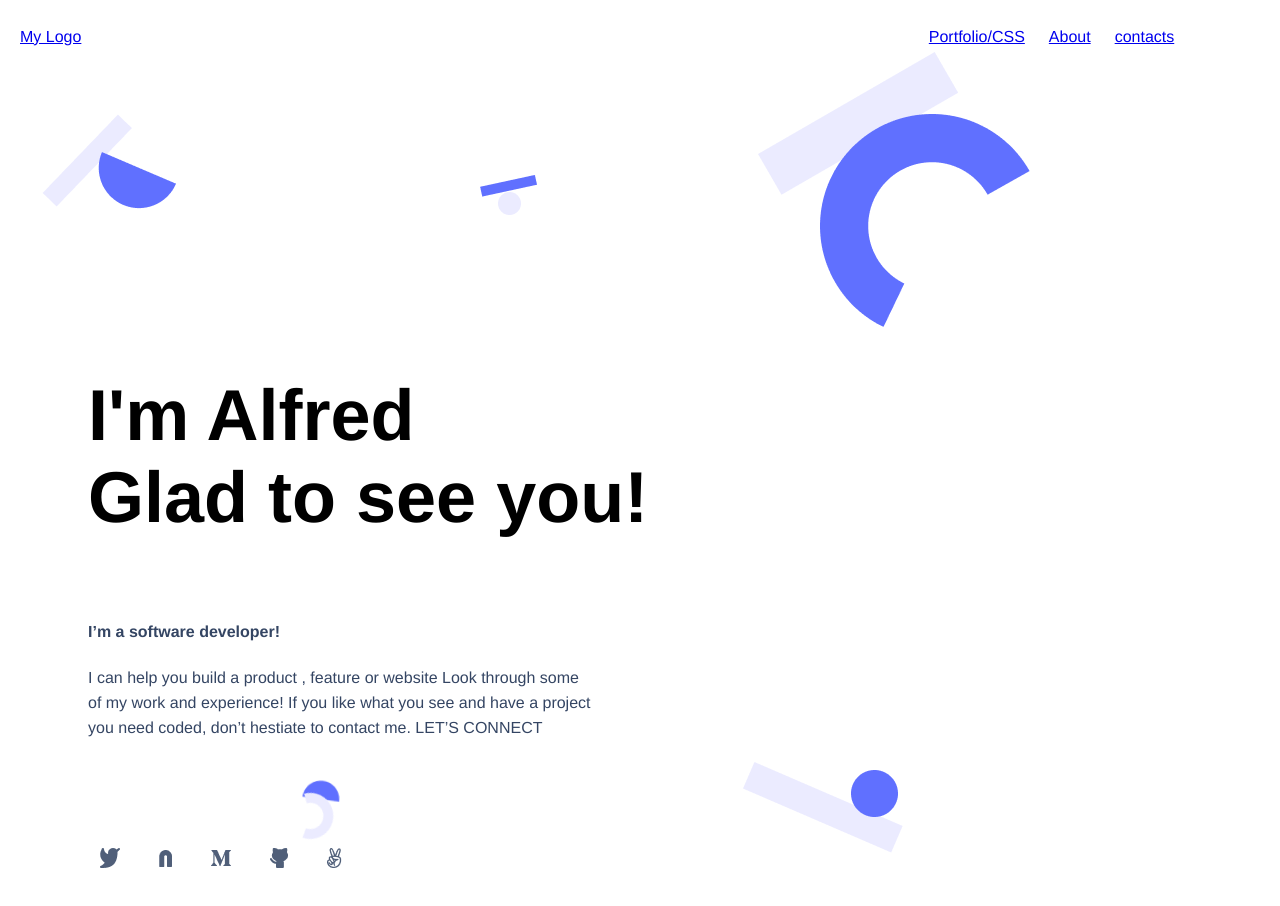
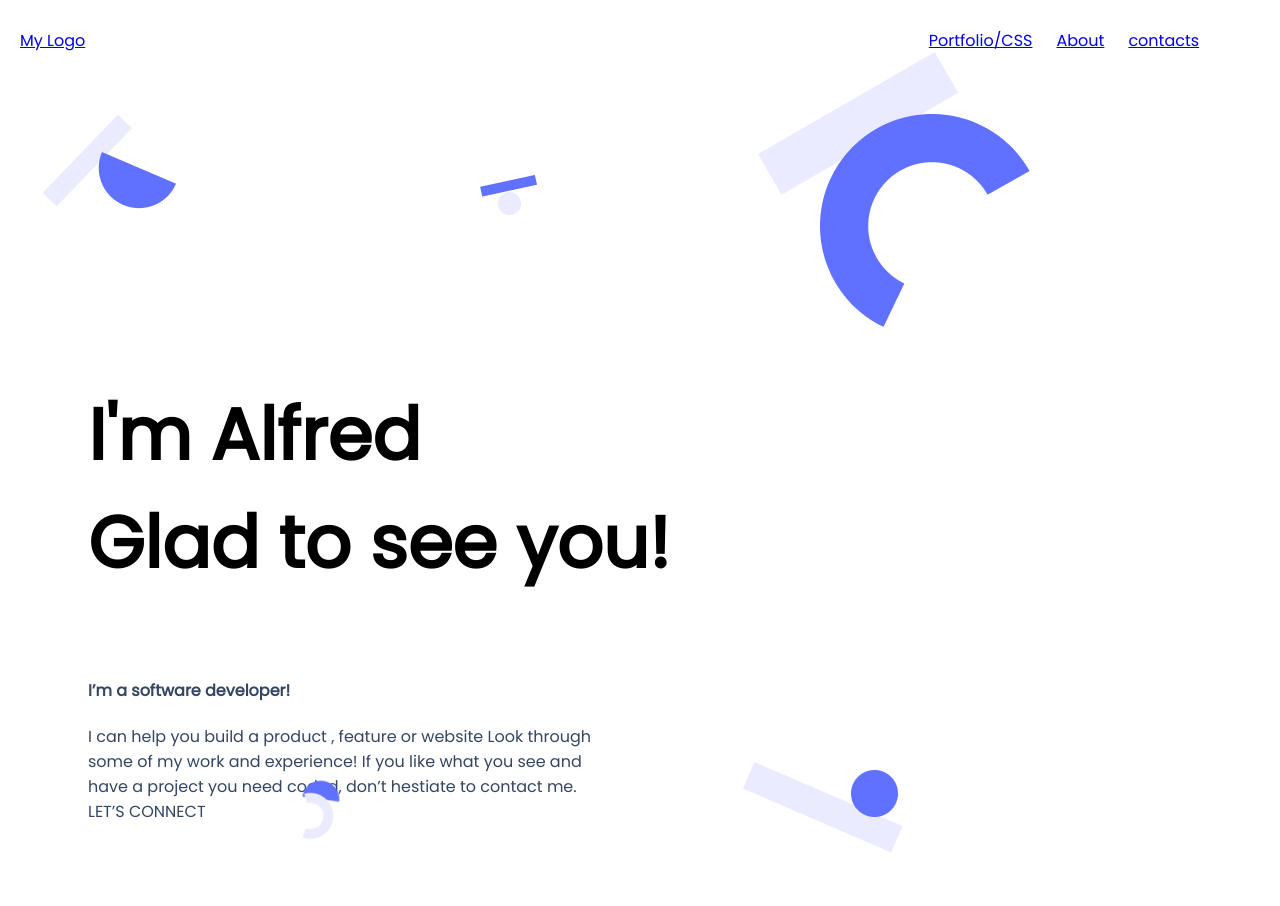
Before and after one commit to Alfred-KInyua/Mobile-Portfolio, a website: page index.html in a window 1280 px wide. Drawn offline with Linux system fonts and the light colour scheme.

Commit message:
Resolve HTML and CSS LInter errors

```diff
--- a/index.html
+++ b/index.html
@@ -55,16 +55,16 @@
             </section>
             <div class="social">
                 <ul>
-                    <li><a href="https://twitter.com/alfkinyua" target="_blank" rel="noreferrer"><img rel="noreferrer"
-                                src="images/first/twitter.png" alt="Twitter Logo"></a></li>
-                    <li><a href="https://linkedin.com/in/alfredkinyua" target="_blank" rel="noreferrer"><img
-                                rel="noreferrer" src="images/first/n.png" alt="Linkedin Logo"></a></li>
-                    <li><a href="https://medium.com/" target="_blank" rel="noreferrer"><img rel="noreferrer"
-                                src="images/first/medium.png" alt="Medium Logo"></a></li>
-                    <li><a href="https://github.com/EasyPanther" target="_blank" rel="noreferrer"><img rel="noreferrer"
-                                src="images/first/github.png" alt="GitHub Logo"></a></li>
-                    <li><a href="https://angel.co/" target="_blank" rel="noreferrer"><img rel="noreferrer"
-                                src="images/first/angellist.png" alt="Angellist Logo"></a></li>
+                    <li><a href="https://twitter.com/alfkinyua" target="_blank" rel="nooperner noreferrer" img
+                            src="images/first/twitter.png" alt="Twitter Logo"></a></li>
+                    <li><a href="https://linkedin.com/in/alfredkinyua" target="_blank" rel="nooperner noreferrer" img
+                            src="images/first/n.png" alt="Linkedin Logo"></a></li>
+                    <li><a href="https://medium.com/" target="_blank" rel="nooperner noreferrer" img src="images/first/medium.png"
+                            alt="Medium Logo"></a></li>
+                    <li><a href="https://github.com/EasyPanther" target="_blank" rel="nooperner noreferrer" img
+                            src="images/first/github.png" alt="GitHub Logo"></a></li>
+                    <li><a href="https://angel.co/" target="_blank" rel="nooperner noreferrer" img src="images/first/angellist.png"
+                            alt="Angellist Logo"></a></li>
                 </ul>
             </div>
 
--- a/style.css
+++ b/style.css
@@ -1,6 +1,5 @@
 body {
-  font: 'Poppins';
-  font-family: 'Franklin Gothic Medium', 'Arial Narrow', Arial, sans-serif;
+  font-family:'Poppins';
 }
 
 .container {
@@ -125,7 +124,7 @@ li {
 section {
   display: flex;
   flex-wrap: wrap;
-  text-align: left
+  text-align: left;
 }
 
 .firstparagraph {
```
